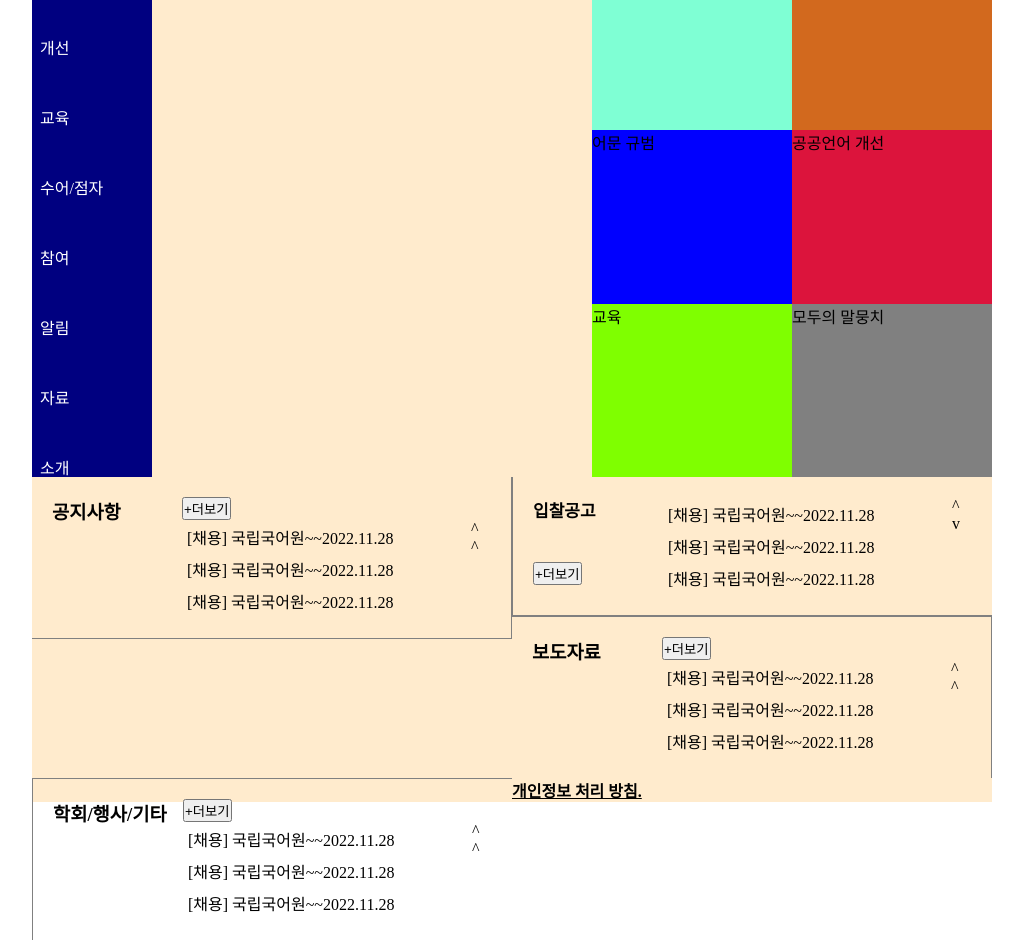
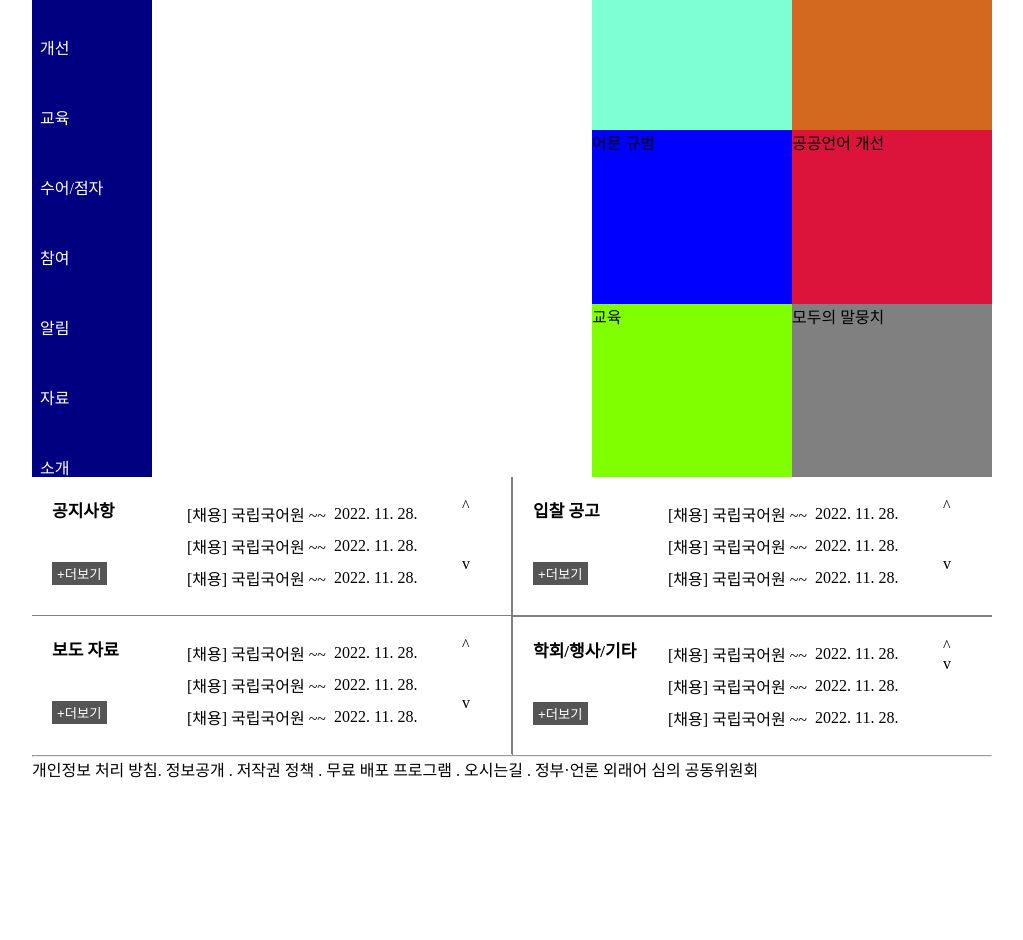
Before and after one commit to sujeong6199/-, a plain HTML site: page 221125/index7.html in a window 1280 px wide. Shown: the part 163-1103 px from the top of the page, without its empty margins (128-1151 px from the left). After the commit the page ends 944 px from the top, so only its background shows below. Drawn offline with Linux system fonts and the light colour scheme.

Commit message:
mainpart

```diff
--- a/221125/index7.html
+++ b/221125/index7.html
@@ -16,7 +16,7 @@
         #wrap {
             width: 960px;
             margin: auto;
-            background-color: blanchedalmond;
+
         }
 
         header {
@@ -94,9 +94,6 @@
             height: 520px;
             float: left;
 
-
-
-
         }
 
         #sidemenu,
@@ -155,69 +152,56 @@
             background-color: gray;
         }
 
-        #announce {
-            clear: left;
+       #announce{
+        clear:left;
+       }
+       #announce > div{
+        width:480px;
+        padding:20px;
+        float:left;
+       }
+       #announce1{
+        border-right:0.5px solid gray;
+        border-bottom:0.5px solid gray;
+       }
+       #announce2{
+        border-left:0.5px solid gray;
+        border-bottom:0.5px solid gray;
+       }
+       #announce3{
+        border-top:0.5px soled gray;
+        border-right:0.5px solid gray;
        }
 
-        #announce>div {
-            width: 480px;
-
-            float: left;
-            padding: 20px
+       #announce4{
+        border-left: 0.5px solid gray;
+        border-top:0.5px solid gray;
        }
-
-        #annouce1 {
-            border-right: 0.5px solid gray;
-            border-bottom: 0.5px solid gray;
+       .atitle , .atable , .apage{ float:left;}
+       .atitle{width:130px;}
+       .atitle h3{
+        font-size:17px;
+        margin-bottom:40px;
        }
-
-        #annouce2 {
-            border-left: 0.5px solid gray;
-            border-bottom: 0.5px solid gray;
+       .atitle button{
+        border:none;
+        padding:2px 5px 2px 5px;
+        background-color: #555;
+        color:white;
        }
-
-        #annouce3 {
-            border-top: 0.5px solid gray;
-            border-right: 0.5px solid gray;
+       .atable{
+        width:280px;
        }
-
-        #annouce4 {
-            border-top: 0.5px solid gray;
-            border-left: 0.5px solid gray;
+       .atable td{
+        padding:3px;
        }
-
-        .atitle,
-        .atable,
-        .apage {
-            float: left;
+       .apage{
+        width:20px;
        }
-
-        .atitle {
-            width: 130px;
-        }
-
-        .atitle h3 {
-            font-size: 17px;
+       .pageup{
         margin-bottom: 40px;
        }
 
-        .atable td {
-            padding: 3px;
-        }
-
-        .atable {
-            width: 289px;
-        }
-
-        .apage {
-            width: 20px;
-        }
-        #underbar{
-            text-decoration: underline;
-            font-weight: bold;}
-        .tos ul li{
-            float:left;
-        }
 
     </style>
 </head>
@@ -268,135 +252,135 @@
             </section>
 
             <section id="announce">
-
-                <div id="annouce1">
-
-                    <h3 class="atitle">공지사항</h3>
-                    <button type="button">
-                        +더보기
-                    </button>
-
-                    <table class="atable">
+                <div id="announce1">
+                    <div class="atitle">
+                        <h3>공지사항</h3>
+                        <button type>+더보기</button>
+                    </div>
+                    <div class="atable">
+                        <table>
                             <tbody>
                                 <tr>
-                                <td>[채용] 국립국어원~~2022.11.28</td>
+                                    <td>[채용] 국립국어원 ~~</td>
+                                    <td>2022. 11. 28.</td>
                                 </tr>
                                 <tr>
-                                <td>[채용] 국립국어원~~2022.11.28</td>
+                                    <td>[채용] 국립국어원 ~~</td>
+                                    <td>2022. 11. 28.</td>
                                 </tr>
                                 <tr>
-                                <td>[채용] 국립국어원~~2022.11.28</td>
+                                    <td>[채용] 국립국어원 ~~</td>
+                                    <td>2022. 11. 28.</td>
                                 </tr>
                             </tbody>
                         </table>
-
+                    </div>
                     <div class="apage">
-                        <div class="apageup">^</div>
-                        <div class="apagedown">^</div>
+                        <div class="pageup">^</div>
+                        <div>v</div>
+                    </div>
                 </div>
 
-
-
+                <div id="announce2">
+                    <div class="atitle">
+                        <h3>입찰 공고</h3>
+                        <button type>+더보기</button>
                 </div>
-                <div id="annouce2">
-                    <div class="atitle">
-                    <h3>입찰공고</h3>
-                    <button type="button">
-                        +더보기
-                    </button>
-                    </div>
-
-                    <table class="atable">
+                <div class="atable">
+                    <table>
                         <tbody>
                             <tr>
-                                <td>[채용] 국립국어원~~2022.11.28</td>
+                                <td>[채용] 국립국어원 ~~</td>
+                                <td>2022. 11. 28.</td>
                             </tr>
                             <tr>
-                                <td>[채용] 국립국어원~~2022.11.28</td>
+                                <td>[채용] 국립국어원 ~~</td>
+                                <td>2022. 11. 28.</td>
                             </tr>
                             <tr>
-                                <td>[채용] 국립국어원~~2022.11.28</td>
+                                <td>[채용] 국립국어원 ~~</td>
+                                <td>2022. 11. 28.</td>
                             </tr>
                         </tbody>
                   </table>
-
+                </div>
                 <div class="apage">
-                        <div class="apageup">^</div>
-                        <div class="apagedown">v</div>
+                    <div class="pageup">^</div>
+                    <div>v</div>
                 </div>
                 </div>
 
-
-                <div id="annouce3">
-                    <h3 class="atitle">보도자료</h3>
-                    <button type="button">
-                        +더보기
-                    </button>
-
-                    <table class="atable">
+                <div id="announce3">
+                    <div class="atitle">
+                        <h3>보도 자료</h3>
+                        <button type="button">+더보기</button>
+                     </div>
+                <div class="atable">
+                    <table>
                         <tbody>
                             <tr>
-                                <td>[채용] 국립국어원~~2022.11.28</td>
+                                <td>[채용] 국립국어원 ~~</td>
+                                <td>2022. 11. 28.</td>
                             </tr>
                             <tr>
-                                <td>[채용] 국립국어원~~2022.11.28</td>
+                                <td>[채용] 국립국어원 ~~</td>
+                                <td>2022. 11. 28.</td>
                             </tr>
                             <tr>
-                                <td>[채용] 국립국어원~~2022.11.28</td>
+                                <td>[채용] 국립국어원 ~~</td>
+                                <td>2022. 11. 28.</td>
                             </tr>
                         </tbody>
                     </table>
-
+                </div>
                 <div class="apage">
-                        <div class="apageup">^</div>
-                        <div class="apagedown">^</div>
+                    <div class="pageup">^</div>
+                    <div>v</div>
                 </div>
             </div>
 
-                <div id="annouce4">
-                    <h3 class="atitle">학회/행사/기타</h3>
-                    <button type="button">
-                        +더보기
-                    </button>
-
-                    <table class="atable">
+                <div id="announce4">
+                  <div class="atitle">
+                    <h3>학회/행사/기타</h3>
+                    <button type="button">+더보기</button>
+                </div>
+                    <div class="atable">
+                        <table>
                             <tbody>
                                 <tr>
-                                <td>[채용] 국립국어원~~2022.11.28</td>
+                                    <td>[채용] 국립국어원 ~~</td>
+                                    <td>2022. 11. 28.</td>
                                 </tr>
                                 <tr>
-                                <td>[채용] 국립국어원~~2022.11.28</td>
+                                    <td>[채용] 국립국어원 ~~</td>
+                                    <td>2022. 11. 28.</td>
                                 </tr>
                                 <tr>
-                                <td>[채용] 국립국어원~~2022.11.28</td>
+                                    <td>[채용] 국립국어원 ~~</td>
+                                    <td>2022. 11. 28.</td>
                                 </tr>
                             </tbody>
                         </table>
-
+                </div>
                 <div class="apage">
-                        <div class="apageup">^</div>
-                        <div class="apagedown">^</div>
+                    <div class="apage">^</div>
+                    <div>v</div>
                 </div>
             </div>
-
-
-
-
-
-
             </section>
-
         </main>
+            <hr>
             <footer>
                 <section class="tos">
+                    <span class="privacy">개인정보 처리 방침</span>. 정보공개 . 저작권 정책 . 무료 배포 프로그램 . 오시는길 . 정부·언론 외래어 심의 공동위원회
+                </section>
+                <section class="footer2">
+                    <div id="address">
 
-        <span id="underbar">개인정보 처리 방침.</span></li>
+                    </div>
+                    <div id="wamark">
 
-            </section>
-            <section class="foot">
-                <div id="address"></div>
-                <div id="wamark"></div>
-
+                    </div>
                 </section>
              </footer>
     </div>
```
Lines whose indentation alone changed are shown as unchanged.
